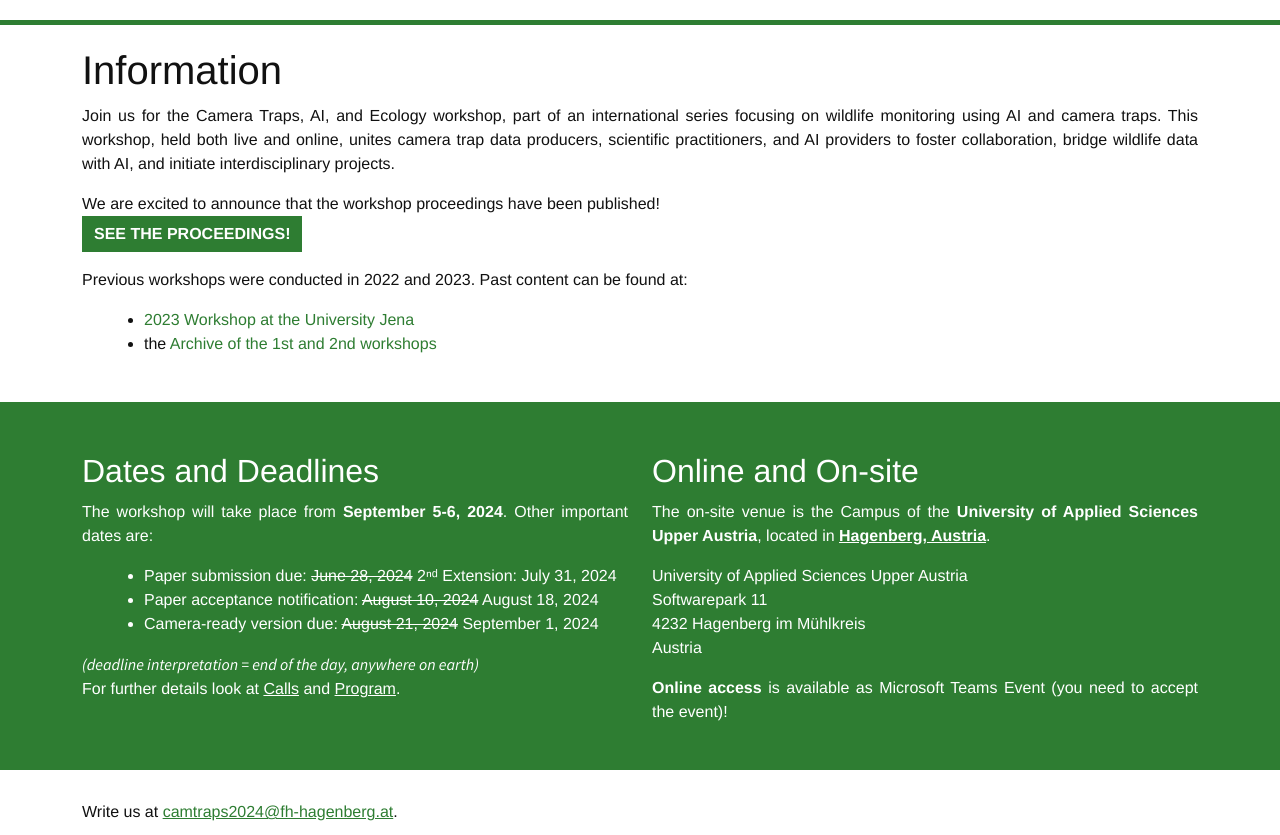
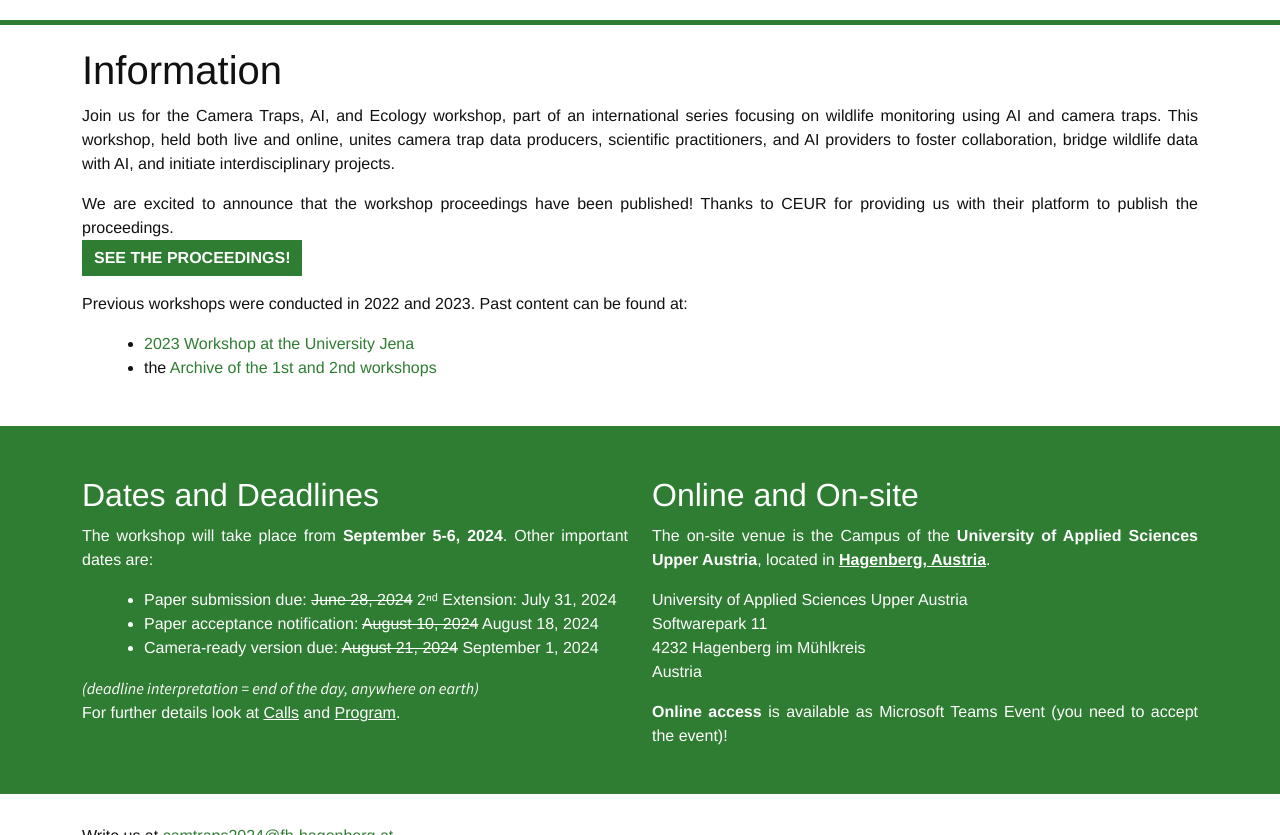
Before and after one commit to CamTrap2024/camtrap2024.github.io, a Jekyll site: the page built from index.markdown, in a window 1280 px wide and 900 px high, scrolled down 339 px, cut to the strip 65-900 px from the top of the window. Built offline with Jekyll 4.4.1, drawn with Linux system fonts in a browser that asks for light colours; some web fonts are replaced; comment, search, counter and statistics services are not loaded.

Commit message:
Adding workshop proceedings

```diff
--- a/index.markdown
+++ b/index.markdown
@@ -14,7 +14,7 @@ description: Homepage of the Camera Traps, AI, and Ecology Workshop 2024
                     Join us for the Camera Traps, AI, and Ecology workshop, part of an international series focusing on wildlife monitoring using AI and camera traps. This workshop, held both live and online, unites camera trap data producers, scientific practitioners, and AI providers to foster collaboration, bridge wildlife data with AI, and initiate interdisciplinary projects.
                 </p>
                 <p class="bold">
-                    We are excited to announce that the workshop proceedings have been published! <br>
+                    We are excited to announce that the workshop proceedings have been published! Thanks to CEUR for providing us with their platform to publish the proceedings. <br>
                     <a href="http://ceur-ws.org/Vol-3786" class="btn btn-primary">See the proceedings!</a>
                 </p>
                 <p>
```
